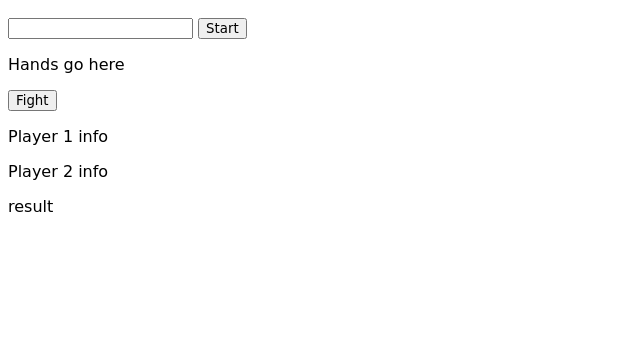
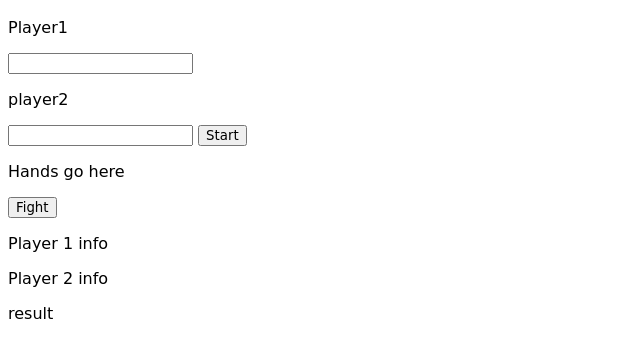
Before and after one commit to barret50cal3011/rock-paper-scissors, a plain HTML site: page rps.html in a window 1280 px wide. Shown: the part 49-406 px from the top of the page, without its empty margins (0-640 px from the left). Drawn offline with Linux system fonts and the light colour scheme.

Commit message:
added a player2 option

```diff
--- a/rps.html
+++ b/rps.html
@@ -6,8 +6,11 @@
     <body>
         <h1>Rock Paper Scissors 101</h1>
         <div id="prepatarion">
+            <p>Player1</p>
             <input id="player1-name" type="text">
 
+            <p>player2</p>
+            <input id="player2-name" type="text">
             <button id="start-button">Start</button>
         </div>
         <div id="options">
```
